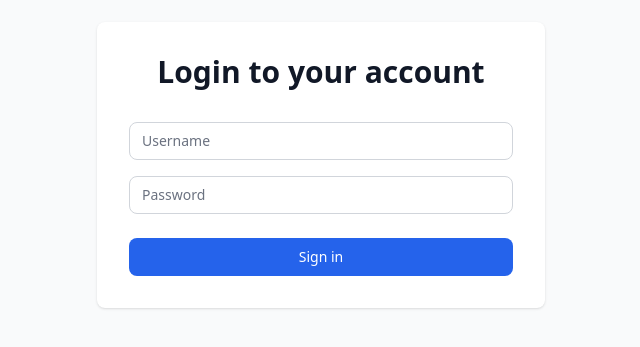
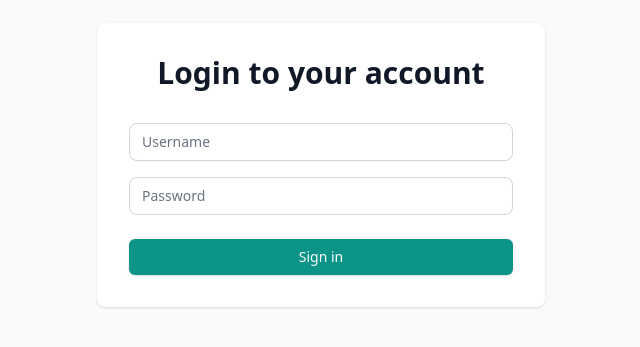
Before and after one commit to Iamsheye/savannah-test, a React (Vite) app: page /login in a window 1280 px wide. Shown: the part 235-582 px from the top of the page, without its empty margins (319-959 px from the left). Built offline with nearby package versions, Linux system fonts and the light colour scheme; no server answers.

Commit message:
updated buttons to shadcn button

```diff
--- a/package.json
+++ b/package.json
@@ -21,6 +21,7 @@
   },
   "dependencies": {
     "@hookform/resolvers": "^3.9.1",
+    "@radix-ui/react-slot": "^1.1.0",
     "@tanstack/react-query": "^5.61.5",
     "@tanstack/react-router": "^1.84.0",
     "axios": "^1.7.8",
--- a/src/components/dashboard/Sidebar.tsx
+++ b/src/components/dashboard/Sidebar.tsx
@@ -1,6 +1,7 @@
 import { useEffect } from "react";
 import { useOutsideClick } from "@/hook/useOutsideClick";
 import useStore from "@/store";
+import { Button } from "../ui/button";
 
 const Sidebar = () => {
   const { logout, showMenu, setShowMenu } = useStore.getState();
@@ -48,12 +49,9 @@
           </div>
         </nav>
 
-        <button
-          className="flex w-fit items-center gap-2 self-center rounded-md bg-red-100 px-4 py-2 text-sm font-medium text-red-600"
-          onClick={logout}
-        >
-          <span>Logout</span>
-        </button>
+        <Button onClick={logout} variant="destructive">
+          Logout
+        </Button>
       </div>
     </div>
   );
--- /dev/null
+++ b/src/components/ui/button.tsx
@@ -0,0 +1,57 @@
+import * as React from "react"
+import { Slot } from "@radix-ui/react-slot"
+import { cva, type VariantProps } from "class-variance-authority"
+
+import { cn } from "@/lib/utils"
+
+const buttonVariants = cva(
+  "inline-flex items-center justify-center gap-2 whitespace-nowrap rounded-md text-sm font-medium transition-colors focus-visible:outline-none focus-visible:ring-1 focus-visible:ring-ring disabled:pointer-events-none disabled:opacity-50 [&_svg]:pointer-events-none [&_svg]:size-4 [&_svg]:shrink-0",
+  {
+    variants: {
+      variant: {
+        default:
+          "bg-primary text-primary-foreground shadow hover:bg-primary/90",
+        destructive:
+          "bg-destructive text-destructive-foreground shadow-sm hover:bg-destructive/90",
+        outline:
+          "border border-input bg-background shadow-sm hover:bg-accent hover:text-accent-foreground",
+        secondary:
+          "bg-secondary text-secondary-foreground shadow-sm hover:bg-secondary/80",
+        ghost: "hover:bg-accent hover:text-accent-foreground",
+        link: "text-primary underline-offset-4 hover:underline",
+      },
+      size: {
+        default: "h-9 px-4 py-2",
+        sm: "h-8 rounded-md px-3 text-xs",
+        lg: "h-10 rounded-md px-8",
+        icon: "h-9 w-9",
+      },
+    },
+    defaultVariants: {
+      variant: "default",
+      size: "default",
+    },
+  }
+)
+
+export interface ButtonProps
+  extends React.ButtonHTMLAttributes<HTMLButtonElement>,
+    VariantProps<typeof buttonVariants> {
+  asChild?: boolean
+}
+
+const Button = React.forwardRef<HTMLButtonElement, ButtonProps>(
+  ({ className, variant, size, asChild = false, ...props }, ref) => {
+    const Comp = asChild ? Slot : "button"
+    return (
+      <Comp
+        className={cn(buttonVariants({ variant, size, className }))}
+        ref={ref}
+        {...props}
+      />
+    )
+  }
+)
+Button.displayName = "Button"
+
+export { Button, buttonVariants }
--- a/src/routes/_auth_routes/dashboard.tsx
+++ b/src/routes/_auth_routes/dashboard.tsx
@@ -10,6 +10,7 @@
 import RecommendationCard from "@/components/dashboard/RecommendationCard";
 import ArchiveIcon from "@/assets/archive";
 import useStore from "@/store";
+import { Button } from "@/components/ui/button";
 
 export const Route = createFileRoute("/_auth_routes/dashboard")({
   component: Dashboard,
@@ -80,10 +81,10 @@
             <h2 className="text-3xl font-semibold text-teal-600">
               Recommendations
             </h2>
-            <button className="flex items-center gap-1.5 text-sm font-medium">
+            <Button variant="ghost">
               <ArchiveIcon />
-              <span>Archive</span>
-            </button>
+              Archive
+            </Button>
           </div>
         </div>
 
--- a/src/routes/login.tsx
+++ b/src/routes/login.tsx
@@ -2,6 +2,7 @@
 import { z } from "zod";
 import { useHookForm } from "@/hook/useHookForm";
 import Input from "@/components/auth/Input";
+import { Button } from "@/components/ui/button";
 import { User } from "@/types";
 import useStore from "@/store";
 
@@ -77,13 +78,13 @@
             />
           </div>
 
-          <button
+          <Button
             type="submit"
+            className="w-full bg-teal-600 hover:bg-teal-700 focus:outline-none focus:ring-2 focus:!ring-teal-500 focus:ring-offset-2"
             disabled={isSubmitting}
-            className="group relative flex w-full justify-center rounded-lg border border-transparent bg-blue-600 px-4 py-2 text-sm font-medium text-white hover:bg-blue-700 focus:outline-none focus:ring-2 focus:ring-blue-500 focus:ring-offset-2 disabled:cursor-not-allowed"
           >
             Sign in
-          </button>
+          </Button>
         </form>
       </div>
     </div>
```
Also changed, not shown: 1 other file (tests, documents, lock files or other folders).
